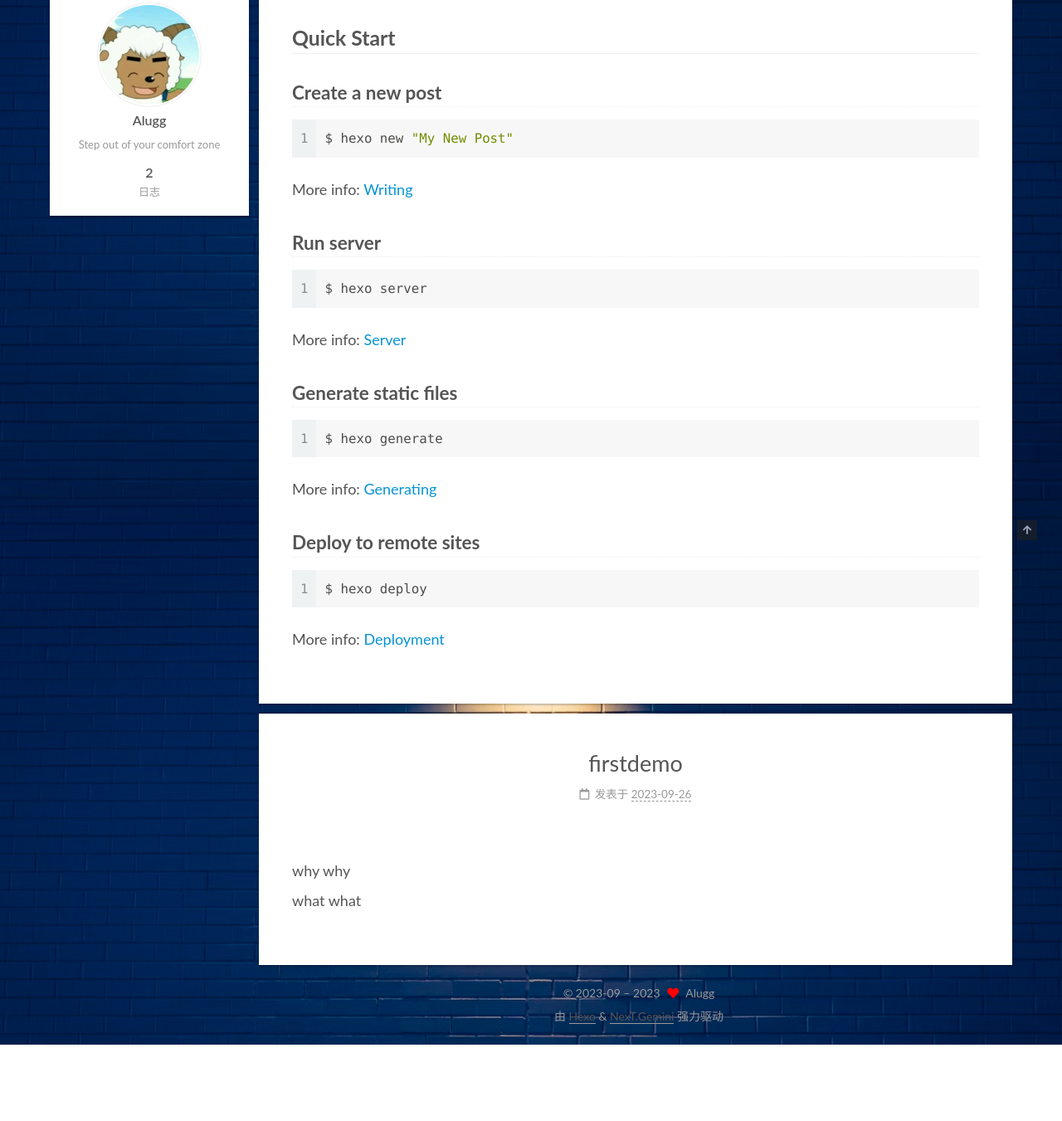
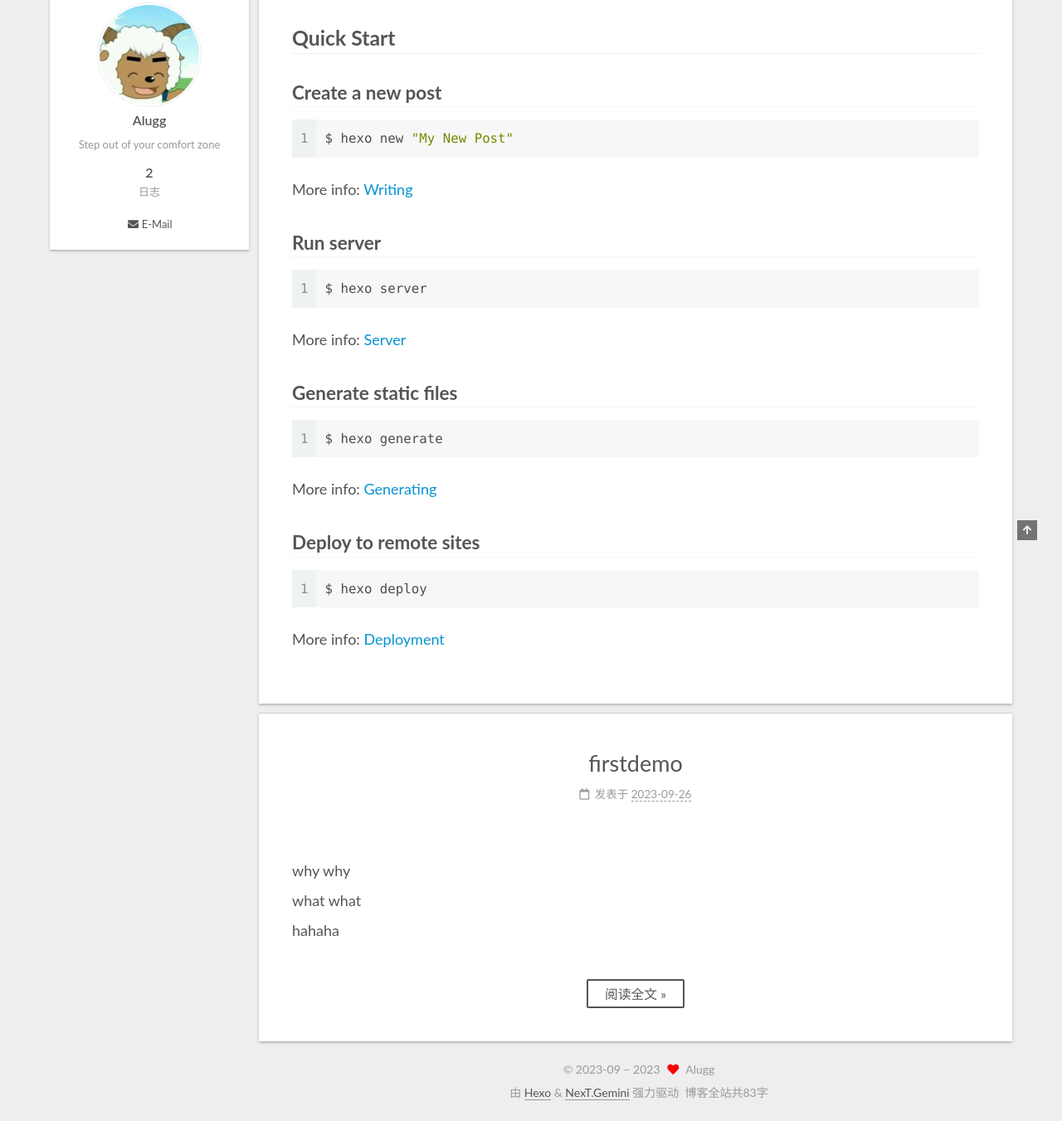
Before and after one commit to Alugg46/Alugg46.github.io, a plain HTML site: page index.html in a window 1280 px wide. Shown: the part 249-1600 px from the top of the page at 83% size. Before the commit the page ends 1508 px from the top, so only its background shows below. Drawn offline with Linux system fonts and the light colour scheme.

Commit message:
Site updated: 2023-09-26 09:45:17

```diff
--- a/css/main.css
+++ b/css/main.css
@@ -1169,7 +1169,7 @@ pre .javascript .function {
 }
 .links-of-author a::before,
 .links-of-author span.exturl::before {
-  background: #a391a3;
+  background: #b5d5ff;
   border-radius: 50%;
   content: ' ';
   display: inline-block;
@@ -2572,10 +2572,3 @@ ul.breadcrumb li + li:last-child {
     margin: 8px 0 0;
   }
 }
-body {
-  background: url("/images/background.png");
-  background-size: cover;
-  background-repeat: no-repeat;
-  background-attachment: fixed;
-  background-position: 50% 50%;
-}
--- a/index.html
+++ b/index.html
@@ -17,20 +17,20 @@
 
 <script id="hexo-configurations">
     var NexT = window.NexT || {};
-    var CONFIG = {"hostname":"alugg46.github.io","root":"/","scheme":"Gemini","version":"7.8.0","exturl":false,"sidebar":{"position":"left","display":"post","padding":18,"offset":12,"onmobile":false},"copycode":{"enable":false,"show_result":false,"style":null},"back2top":{"enable":true,"sidebar":false,"scrollpercent":false},"bookmark":{"enable":false,"color":"#222","save":"auto"},"fancybox":false,"mediumzoom":false,"lazyload":false,"pangu":false,"comments":{"style":"tabs","active":null,"storage":true,"lazyload":false,"nav":null},"algolia":{"hits":{"per_page":10},"labels":{"input_placeholder":"Search for Posts","hits_empty":"We didn't find any results for the search: ${query}","hits_stats":"${hits} results found in ${time} ms"}},"localsearch":{"enable":false,"trigger":"auto","top_n_per_article":1,"unescape":false,"preload":false},"motion":{"enable":true,"async":false,"transition":{"post_block":"fadeIn","post_header":"slideDownIn","post_body":"slideDownIn","coll_header":"slideLeftIn","sidebar":"slideUpIn"}}};
+    var CONFIG = {"hostname":"aluggnb.com","root":"/","scheme":"Gemini","version":"7.8.0","exturl":false,"sidebar":{"position":"left","display":"post","padding":18,"offset":12,"onmobile":false},"copycode":{"enable":false,"show_result":false,"style":null},"back2top":{"enable":true,"sidebar":false,"scrollpercent":false},"bookmark":{"enable":false,"color":"#222","save":"auto"},"fancybox":false,"mediumzoom":false,"lazyload":false,"pangu":false,"comments":{"style":"tabs","active":null,"storage":true,"lazyload":false,"nav":null},"algolia":{"hits":{"per_page":10},"labels":{"input_placeholder":"Search for Posts","hits_empty":"We didn't find any results for the search: ${query}","hits_stats":"${hits} results found in ${time} ms"}},"localsearch":{"enable":false,"trigger":"auto","top_n_per_article":1,"unescape":false,"preload":false},"motion":{"enable":true,"async":false,"transition":{"post_block":"fadeIn","post_header":"slideDownIn","post_body":"slideDownIn","coll_header":"slideLeftIn","sidebar":"slideUpIn"}}};
   </script>
 
   <meta name="description" content="Step out of your comfort zone">
 <meta property="og:type" content="website">
 <meta property="og:title" content="Alugg&#39;s Blog">
-<meta property="og:url" content="https://alugg46.github.io/index.html">
+<meta property="og:url" content="https://aluggnb.com/index.html">
 <meta property="og:site_name" content="Alugg&#39;s Blog">
 <meta property="og:description" content="Step out of your comfort zone">
 <meta property="og:locale" content="zh_CN">
 <meta property="article:author" content="Alugg">
 <meta name="twitter:card" content="summary">
 
-<link rel="canonical" href="https://alugg46.github.io/">
+<link rel="canonical" href="https://aluggnb.com/">
 
 
 <script id="page-configurations">
@@ -152,7 +152,7 @@
 
 
   <article itemscope itemtype="http://schema.org/Article" class="post-block" lang="zh-CN">
-    <link itemprop="mainEntityOfPage" href="https://alugg46.github.io/2023/09/25/hello-world/">
+    <link itemprop="mainEntityOfPage" href="https://aluggnb.com/2023/09/25/hello-world/">
 
     <span hidden itemprop="author" itemscope itemtype="http://schema.org/Person">
       <meta itemprop="image" content="/images/avatar.png">
@@ -223,7 +223,7 @@
 
 
   <article itemscope itemtype="http://schema.org/Article" class="post-block" lang="zh-CN">
-    <link itemprop="mainEntityOfPage" href="https://alugg46.github.io/2023/09/25/firstdemo/">
+    <link itemprop="mainEntityOfPage" href="https://aluggnb.com/2023/09/25/firstdemo/">
 
     <span hidden itemprop="author" itemscope itemtype="http://schema.org/Person">
       <meta itemprop="image" content="/images/avatar.png">
@@ -248,7 +248,7 @@
               <span class="post-meta-item-text">发表于</span>
 
 
-              <time title="创建时间：2023-09-26 00:00:59 / 修改时间：06:04:16" itemprop="dateCreated datePublished" datetime="2023-09-26T00:00:59+08:00">2023-09-26</time>
+              <time title="创建时间：2023-09-26 00:00:59 / 修改时间：15:35:20" itemprop="dateCreated datePublished" datetime="2023-09-26T00:00:59+08:00">2023-09-26</time>
             </span>
 
 
@@ -262,7 +262,14 @@
     <div class="post-body" itemprop="articleBody">
 
 
-          <p>why why<br>what what</p>
+          <p>why why<br>what what<br>hahaha<br>
+          <!--noindex-->
+            <div class="post-button">
+              <a class="btn" href="/2023/09/25/firstdemo/#more" rel="contents">
+                阅读全文 &raquo;
+              </a>
+            </div>
+          <!--/noindex-->
 
 
     </div>
@@ -352,6 +359,11 @@
       </div>
   </nav>
 </div>
+  <div class="links-of-author motion-element">
+      <span class="links-of-author-item">
+        <a href="mailto:lutianfr@gmail.com" title="E-Mail → mailto:lutianfr@gmail.com" rel="noopener" target="_blank"><i class="fa fa-envelope fa-fw"></i>E-Mail</a>
+      </span>
+  </div>
 
 
 
@@ -383,6 +395,10 @@
   <div class="powered-by">由 <a href="https://hexo.io/" class="theme-link" rel="noopener" target="_blank">Hexo</a> & <a href="https://theme-next.org/" class="theme-link" rel="noopener" target="_blank">NexT.Gemini</a> 强力驱动
   </div>
 
+<div class="theme-info">
+  <div class="powered-by"></div>
+  <span class="post-count">博客全站共83字</span>
+</div>
 
 
 
```
Also changed, not shown: 2023/09/25/firstdemo/index.html (+18 -9 lines), 2023/09/25/hello-world/index.html (+13 -4 lines), archives/2023/09/index.html (+12 -3 lines), archives/2023/index.html (+12 -3 lines), archives/index.html (+12 -3 lines), 1 other file.
